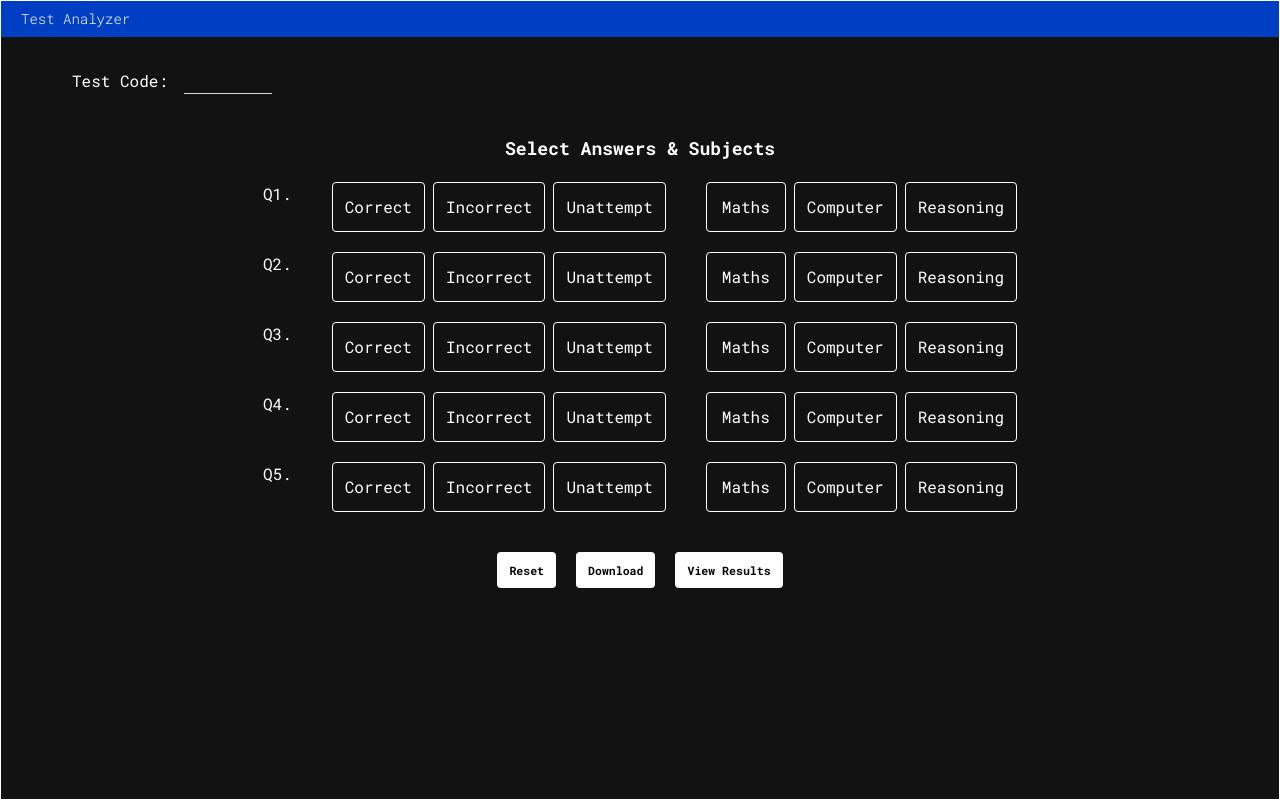
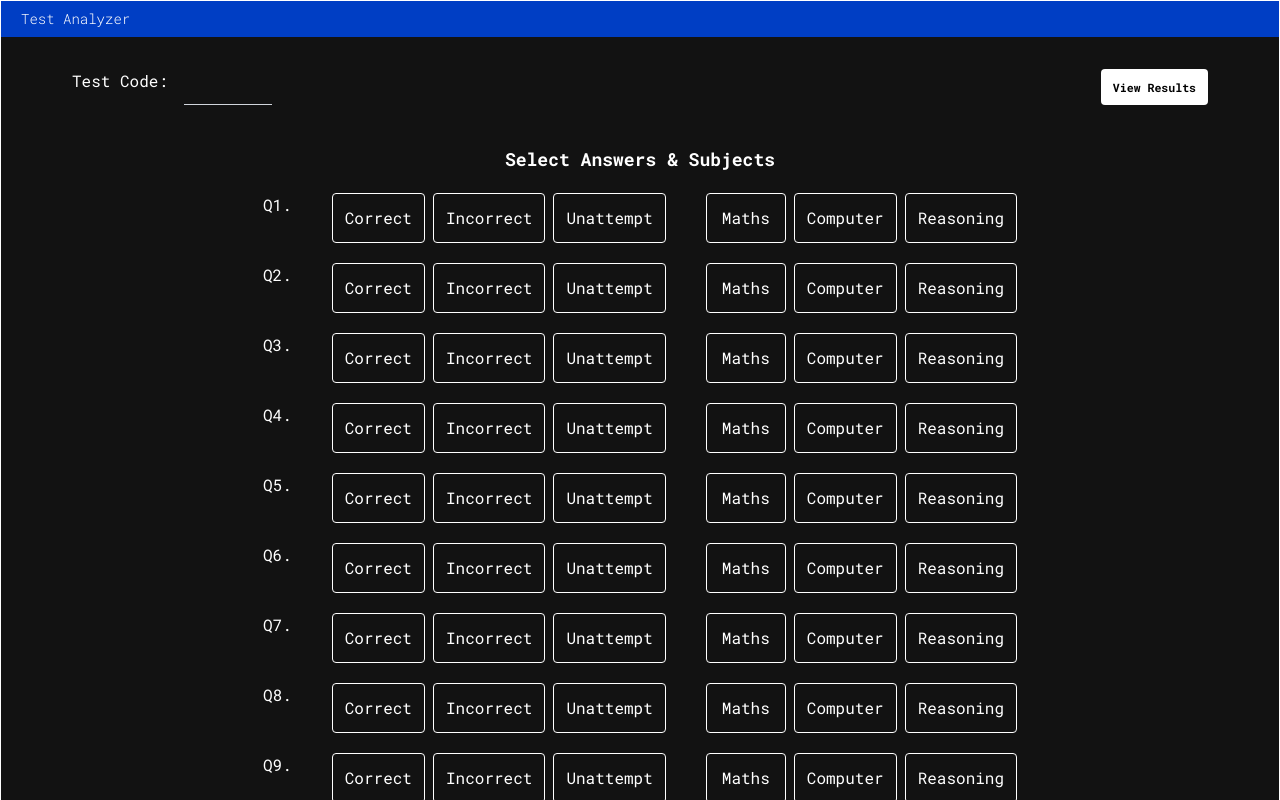
Before and after one commit to sumit-dey-69/test-analyzer, a Next.js app: page / in a window 1280 px wide. Shown: the top 800 px of the page. Built offline with nearby package versions, Linux system fonts and the light colour scheme.

Commit message:
feat: enhance test page layout and update default question count

```diff
--- a/src/app/(home)/page.tsx
+++ b/src/app/(home)/page.tsx
@@ -20,6 +20,7 @@ function Page() {
 
   return (
     <div className="max-w-[75rem] grid grid-rows-[auto_1fr] gap-6 px-4 py-6 sm:gap-8 sm:px-6 sm:py-8 md:gap-10 md:px-8 mx-auto text-xs sm:text-sm md:text-base">
+      <div className="flex justify-between">
         <div className="flex gap-4">
           <h2>Test Code:</h2>
           <input
@@ -29,13 +30,14 @@ function Page() {
             onChange={(e) => setTestCode(e.target.value)}
           />
         </div>
+        <Button onClick={() => router.push("/result")}>View Results</Button>
+      </div>
 
       <QuestionSelector />
 
       <div className="w-full flex gap-5 justify-center">
         <Button onClick={reset}>Reset</Button>
         <Button onClick={handleDownload}>Download</Button>
-        <Button onClick={() => router.push("/result")}>View Results</Button>
       </div>
     </div>
   );
--- a/src/components/home/questions-selector.tsx
+++ b/src/components/home/questions-selector.tsx
@@ -6,7 +6,7 @@ type Props = {
   totalQuestions?: number;
 };
 
-function QuestionSelector({ totalQuestions = 5 }: Props) {
+function QuestionSelector({ totalQuestions = 75 }: Props) {
   const questions = Array.from(
     { length: totalQuestions },
     (_, i) => `Q${i + 1}.`
```
Lines whose indentation alone changed are shown as unchanged.
